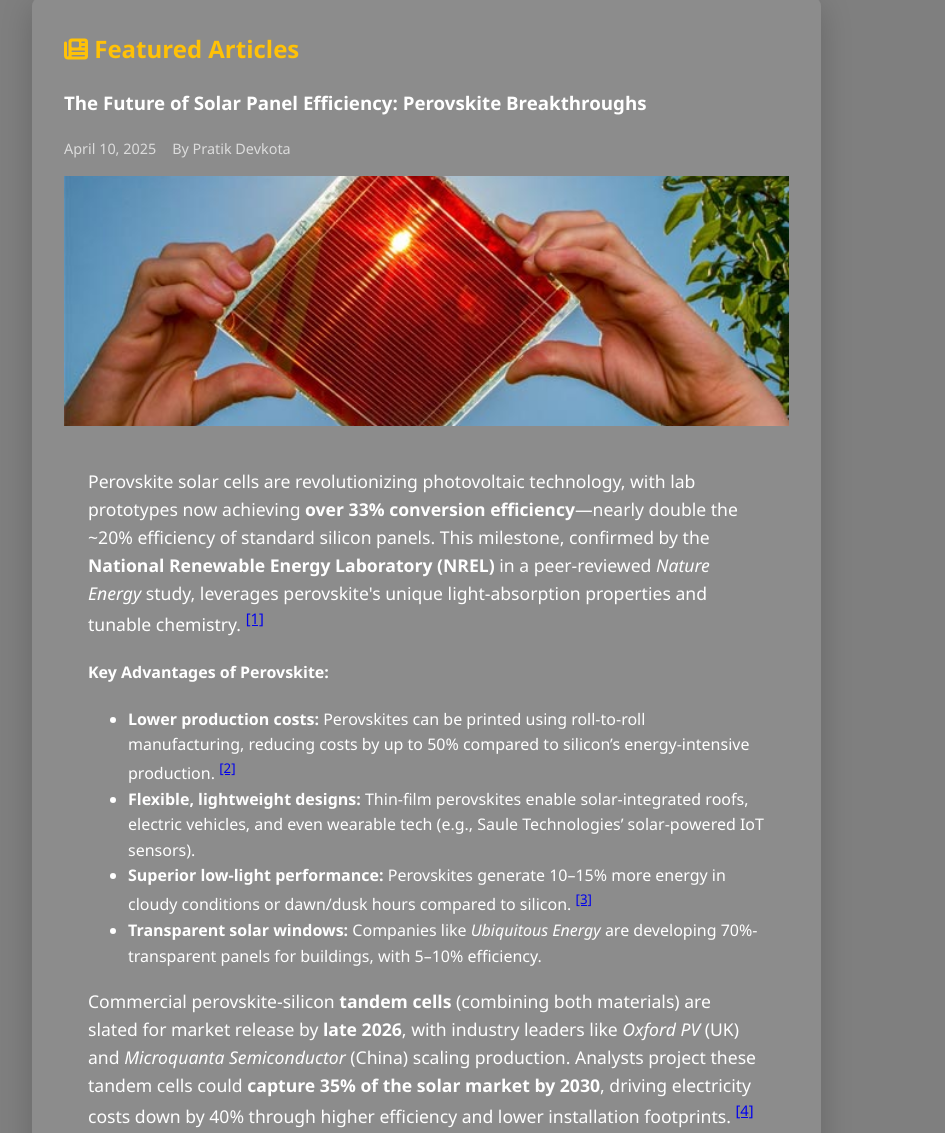
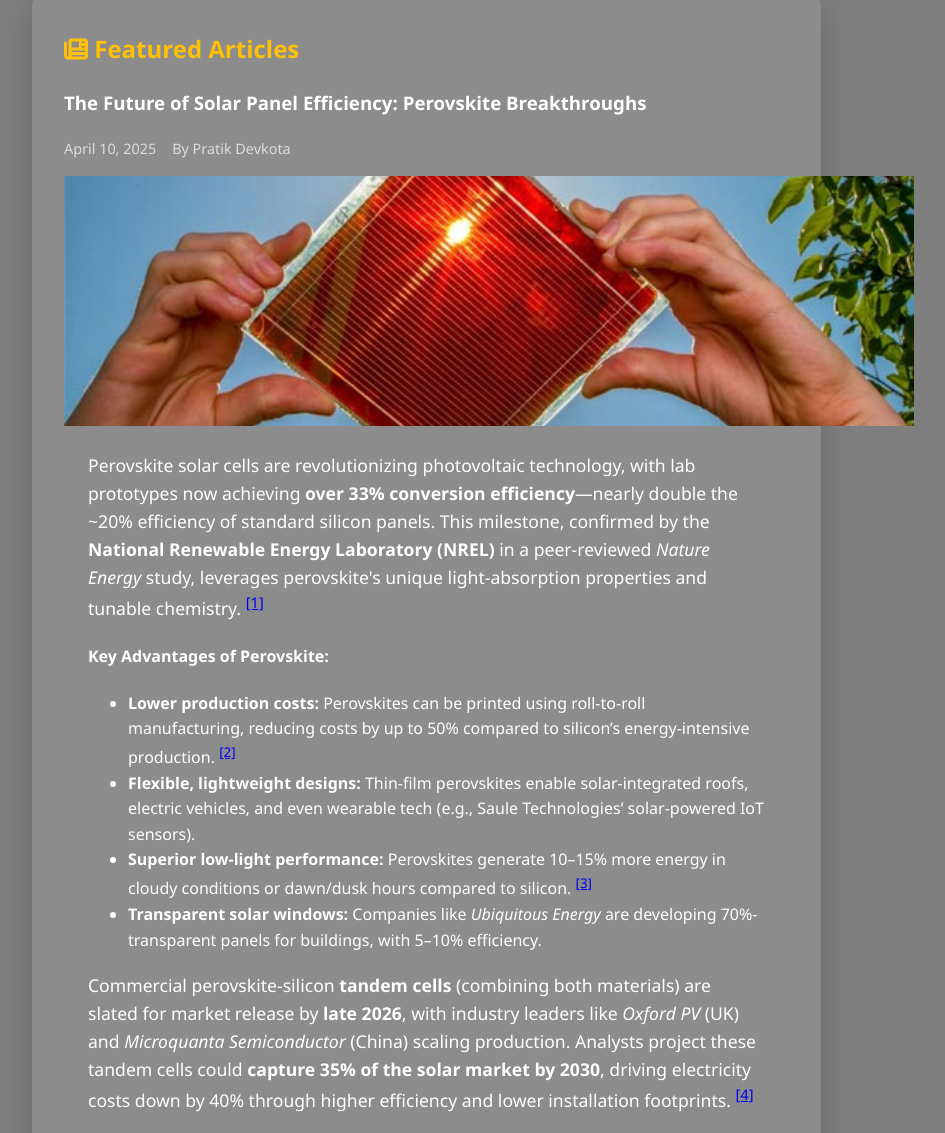
Before and after one commit to PratikCodesProfessionally/PratikCodesProfessionally.github.io, a plain HTML site: page index.html in a window 1280 px wide. Shown: the part 3067-4200 px from the top of the page, without its empty margins (32-977 px from the left). Drawn offline with nearby package versions, Linux system fonts and the light colour scheme; files whose address does not match are found by name.

Commit message:
Update StyleSheet1.css

```diff
--- a/RenewableEnergyNexus/css/StyleSheet1.css
+++ b/RenewableEnergyNexus/css/StyleSheet1.css
@@ -766,6 +766,9 @@ footer {
     height: 250px;
     object-fit: cover;
     margin-bottom: 1rem;
+     max-width: 850px;
+     width: 200%;
+     margin:0 auto;
 }
 
 .article-content {
```
